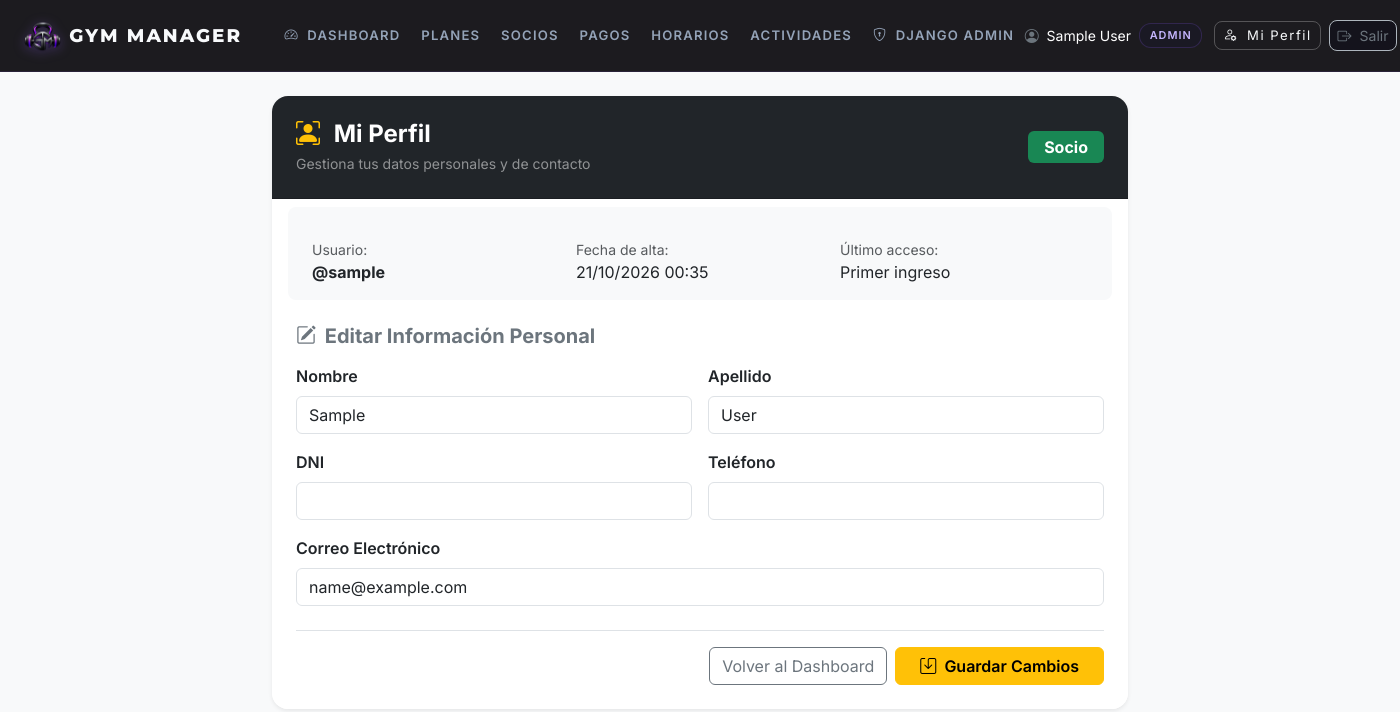
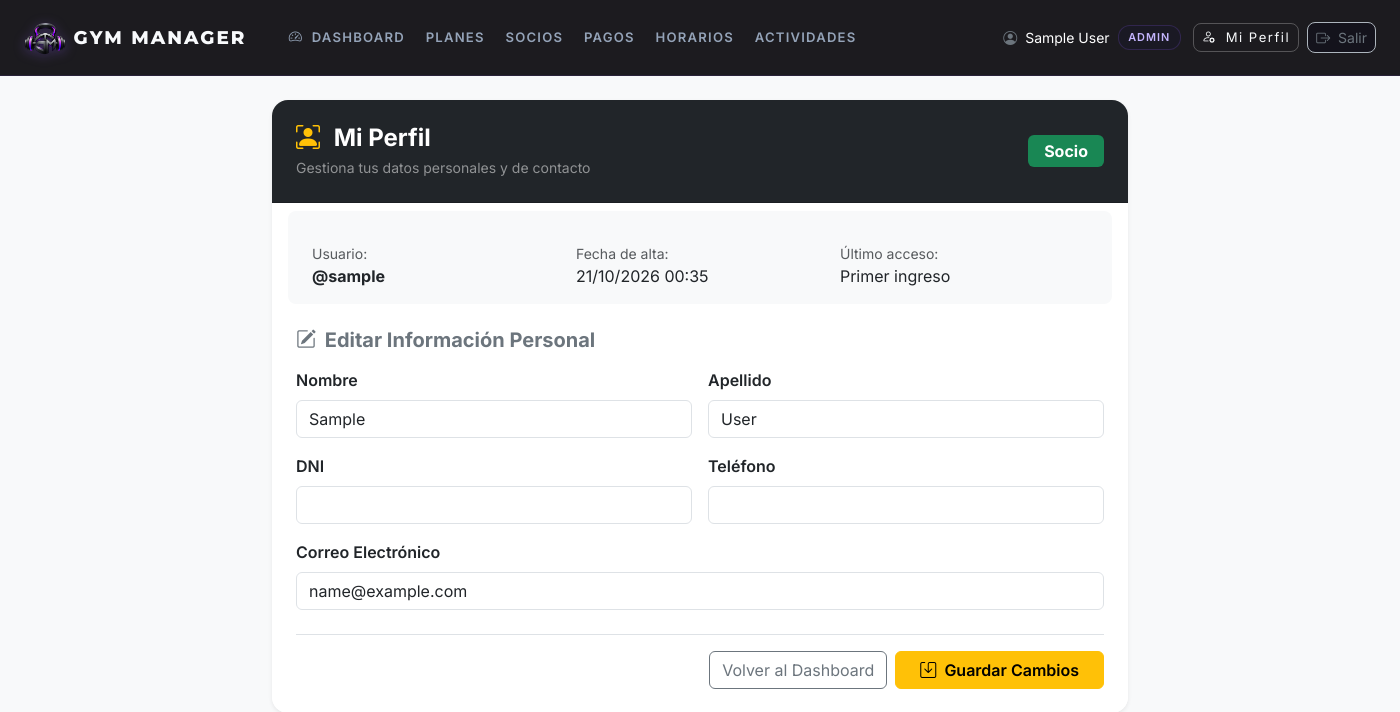
Before and after one commit to Marianoabizanda/Proyecto-Gym, a Django app: page /perfil/ in a window 1400 px wide. Shown: the top 712 px of the page. Run offline with Django 5.2, Linux system fonts and the light colour scheme; the visitor is signed in with stand-in values (Sample User, id 1).

Commit message:
Ajustar navbar y branding visual

```diff
--- a/static/css/styles.css
+++ b/static/css/styles.css
@@ -111,7 +111,7 @@ body {
 }
 
 .gym-navbar-icon {
-    height: 34px;
+    height: 38px;
     width: auto;
     object-fit: contain;
     display: inline-block;
@@ -459,7 +459,7 @@ body {
 }
 
 .gym-auth-logo {
-    max-height: 95px;
+    max-height: 108px;
     width: auto;
     max-width: 100%;
     object-fit: contain;
--- a/templates/includes/navbar.html
+++ b/templates/includes/navbar.html
@@ -58,13 +58,6 @@
                             <a class="nav-link gym-nav-link" href="{% url 'classes:my_enrollments' %}">Mis Clases</a>
                         </li>
                     {% endif %}
-                    {% if user.is_staff %}
-                    <li class="nav-item">
-                        <a class="nav-link gym-nav-link text-secondary" href="{% url 'admin:index' %}" target="_blank">
-                            <i class="bi bi-shield-lock me-1"></i> Django Admin
-                        </a>
-                    </li>
-                    {% endif %}
                 {% else %}
                     <li class="nav-item">
                         <a class="nav-link gym-nav-link" href="{% url 'accounts:home' %}">Inicio</a>
```
